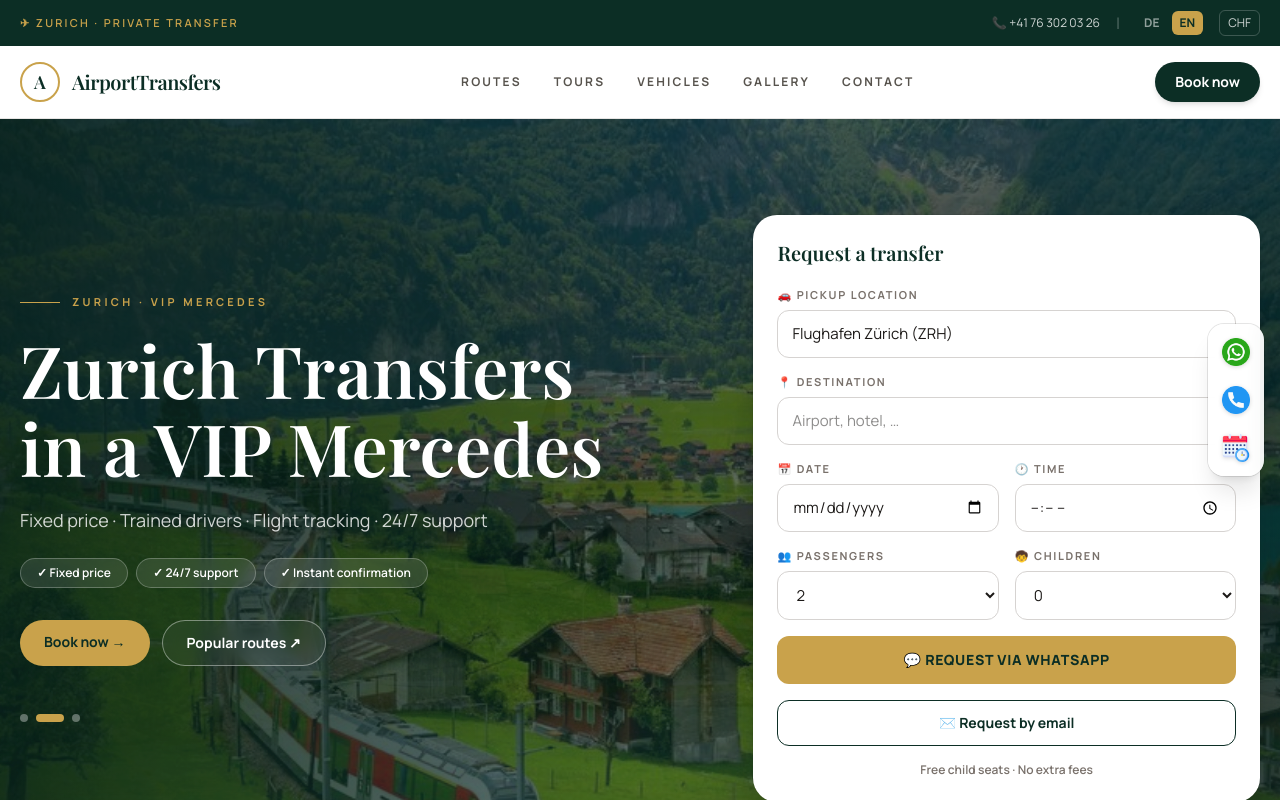
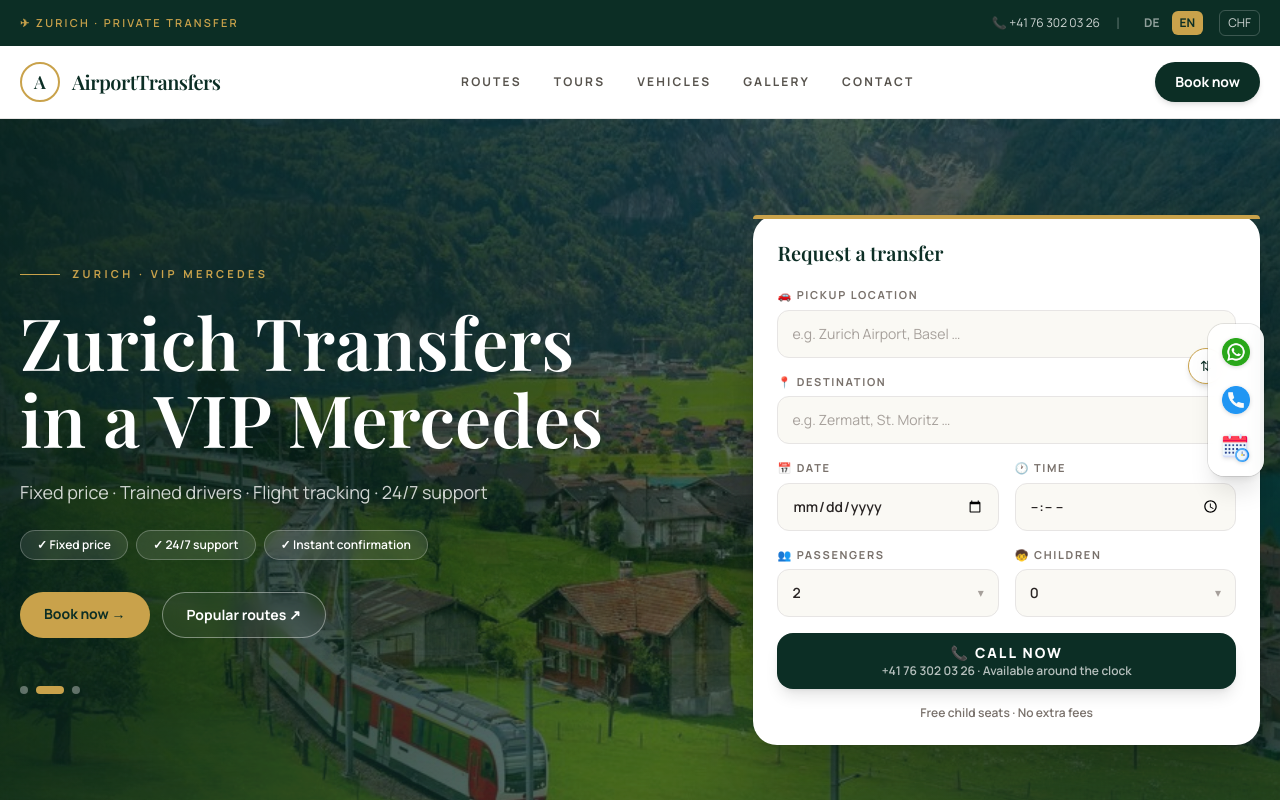
Before and after one commit to fatihemincakiroglu/AirportTransfers, a Next.js app: page /blog in a window 1280 px wide. Shown: the top 800 px of the page. Built offline with nearby package versions, Linux system fonts and the light colour scheme.

Commit message:
premium rezervasyon karti

```diff
--- a/app/components.tsx
+++ b/app/components.tsx
@@ -5,7 +5,7 @@ import Image from "next/image";
 import { useState } from "react";
 import {
   C, WHATSAPP_NUMBER, PHONE_DISPLAY, CONTACT_EMAIL, MAX_PAX,
-  COMPANY_NAME, COMPANY_REG, COMPANY_ADDRESS, LocalName, FOOTER_IMAGE, routes,
+  COMPANY_NAME, COMPANY_REG, COMPANY_ADDRESS, LocalName, FOOTER_IMAGE, routes, SWISS_PLACES,
 } from "./config";
 import { t, Lang } from "./i18n";
 import { useLang } from "./providers";
@@ -245,72 +245,148 @@ export function BookingBar() {
 }
 
 // ── Dikey rezervasyon kartı (ana sayfa hero) ──────────────────
-export function BookingCard() {
-  const { lang, P } = useLang();
-  const L = t[lang];
-  const [f, setF] = useState({ from: "Flughafen Zürich (ZRH)", to: "", date: "", time: "", pax: "2", kids: "0" });
-  const set = (k: string, v: string) => setF((s) => ({ ...s, [k]: v }));
+/* ── Premium form alanları ─────────────────────────────── */
+const fieldWrap =
+  "group relative flex h-12 items-center gap-2.5 rounded-xl border border-stone-200 bg-[#FAF9F4] px-3.5 transition-all focus-within:border-[#C9A24B] focus-within:bg-white focus-within:ring-4 focus-within:ring-[#C9A24B]/15";
+const fieldInput =
+  "w-full bg-transparent text-sm font-semibold text-stone-800 outline-none placeholder:font-normal placeholder:text-stone-400";
 
-  const msg = () =>
-    `${L.msg.title}\n\n${L.msg.from}: ${f.from}\n${L.msg.to}: ${f.to}\n${L.msg.date}: ${f.date}\n${L.msg.time}: ${f.time}\n${L.msg.pax}: ${f.pax}\n${L.msg.kids}: ${f.kids}`;
+/** Aksan/harf duyarsız arama: "zurich" → "Zürich" bulur */
+const norm = (s: string) =>
+  s.toLowerCase().replace(/ä/g, "a").replace(/ö/g, "o").replace(/ü/g, "u")
+   .replace(/é|è|ê/g, "e").replace(/â|à/g, "a").replace(/î/g, "i");
+
+/** İsviçre yerleri için otomatik tamamlamalı alan */
+function PlaceField({ label, icon, value, placeholder, onChange }: {
+  label: string; icon: string; value: string; placeholder: string; onChange: (v: string) => void;
+}) {
+  const [open, setOpen] = useState(false);
+  const q = norm(value.trim());
+  const matches = q.length >= 1
+    ? SWISS_PLACES.filter((p) => norm(p).includes(q) && norm(p) !== q).slice(0, 7)
+    : [];
+  const show = open && matches.length > 0;
 
   return (
-    <div id="buchen" className="rounded-3xl bg-white p-6 text-stone-900 shadow-2xl ring-1 ring-black/5">
+    <div className="relative">
+      <label className={labelCls}>{icon} {label}</label>
+      <div className={fieldWrap}>
+        <input
+          className={fieldInput}
+          placeholder={placeholder}
+          value={value}
+          onChange={(e) => { onChange(e.target.value); setOpen(true); }}
+          onFocus={() => setOpen(true)}
+          onBlur={() => setTimeout(() => setOpen(false), 120)}
+          autoComplete="off"
+        />
+        {value && (
+          <button
+            type="button"
+            aria-label="clear"
+            onMouseDown={(e) => { e.preventDefault(); onChange(""); }}
+            className="shrink-0 text-stone-300 transition-colors hover:text-stone-500"
+          >✕</button>
+        )}
+      </div>
+      {show && (
+        <ul className="absolute z-30 mt-2 max-h-56 w-full overflow-auto rounded-xl bg-white py-1.5 shadow-xl ring-1 ring-black/5">
+          {matches.map((p) => (
+            <li key={p}>
+              <button
+                type="button"
+                onMouseDown={(e) => { e.preventDefault(); onChange(p); setOpen(false); }}
+                className="flex w-full items-center gap-2.5 px-3.5 py-2.5 text-left text-sm font-medium text-stone-700 transition-colors hover:bg-[#FBF7EE]"
+              >
+                <span className="text-xs" style={{ color: C.gold }}>📍</span>
+                {p}
+              </button>
+            </li>
+          ))}
+        </ul>
+      )}
+    </div>
+  );
+}
+
+export function BookingCard() {
+  const { lang } = useLang();
+  const L = t[lang];
+  const [f, setF] = useState({ from: "", to: "", date: "", time: "", pax: "2", kids: "0" });
+  const set = (k: string, v: string) => setF((s) => ({ ...s, [k]: v }));
+  const swap = () => setF((s) => ({ ...s, from: s.to, to: s.from }));
+
+  return (
+    <div id="buchen" className="relative overflow-visible rounded-3xl bg-white p-6 text-stone-900 shadow-2xl ring-1 ring-black/5">
+      <span className="absolute inset-x-0 top-0 h-1 rounded-t-3xl" style={{ background: C.gold }} />
       <h2 className="font-display mb-5 text-xl font-semibold" style={{ color: C.pine }}>
         {L.form.title}
       </h2>
       <div className="space-y-4">
-        <div>
-          <label className={labelCls}>🚗 {L.form.from}</label>
-          <input className={inputCls} placeholder={L.form.fromPh} value={f.from} onChange={(e) => set("from", e.target.value)} />
+        {/* Nereden / Nereye + değiştir düğmesi */}
+        <div className="relative space-y-4">
+          <PlaceField label={L.form.from} icon="🚗" value={f.from} placeholder={L.form.fromPh} onChange={(v) => set("from", v)} />
+          <PlaceField label={L.form.to} icon="📍" value={f.to} placeholder={L.form.toPh} onChange={(v) => set("to", v)} />
+          <button
+            type="button"
+            onClick={swap}
+            aria-label="swap"
+            title="⇅"
+            className="absolute right-3 top-1/2 z-10 flex h-9 w-9 -translate-y-1/2 items-center justify-center rounded-full border bg-white text-sm shadow-md transition-all hover:rotate-180 hover:shadow-lg"
+            style={{ borderColor: C.gold, color: C.pine }}
+          >⇅</button>
         </div>
-        <div>
-          <label className={labelCls}>📍 {L.form.to}</label>
-          <input className={inputCls} placeholder={L.form.toPh} value={f.to} onChange={(e) => set("to", e.target.value)} />
-        </div>
+
+        {/* Tarih / Saat */}
         <div className="grid grid-cols-2 gap-4">
           <div>
             <label className={labelCls}>📅 {L.form.date}</label>
-            <input type="date" className={inputCls} value={f.date} onChange={(e) => set("date", e.target.value)} />
+            <div className={fieldWrap}>
+              <input type="date" className={fieldInput} value={f.date} onChange={(e) => set("date", e.target.value)} />
+            </div>
           </div>
           <div>
             <label className={labelCls}>🕐 {L.form.time}</label>
-            <input type="time" className={inputCls} value={f.time} onChange={(e) => set("time", e.target.value)} />
+            <div className={fieldWrap}>
+              <input type="time" className={fieldInput} value={f.time} onChange={(e) => set("time", e.target.value)} />
             </div>
           </div>
+        </div>
+
+        {/* Yolcu / Çocuk */}
         <div className="grid grid-cols-2 gap-4">
           <div>
             <label className={labelCls}>👥 {L.form.pax}</label>
-            <select className={inputCls} value={f.pax} onChange={(e) => set("pax", e.target.value)}>
+            <div className={fieldWrap}>
+              <select className={`${fieldInput} appearance-none pr-6`} value={f.pax} onChange={(e) => set("pax", e.target.value)}>
                 {Array.from({ length: MAX_PAX }, (_, i) => i + 1).map((n) => (
                   <option key={n} value={n}>{n}</option>
                 ))}
               </select>
+              <span className="pointer-events-none absolute right-3.5 text-xs text-stone-400">▾</span>
+            </div>
           </div>
           <div>
             <label className={labelCls}>🧒 {L.form.kids}</label>
-            <select className={inputCls} value={f.kids} onChange={(e) => set("kids", e.target.value)}>
+            <div className={fieldWrap}>
+              <select className={`${fieldInput} appearance-none pr-6`} value={f.kids} onChange={(e) => set("kids", e.target.value)}>
                 {[0, 1, 2, 3, 4].map((n) => (
                   <option key={n} value={n}>{n}</option>
                 ))}
               </select>
+              <span className="pointer-events-none absolute right-3.5 text-xs text-stone-400">▾</span>
             </div>
           </div>
+        </div>
+
+        {/* Hemen ara */}
         <a
-          href={waHref(msg())}
-          target="_blank"
-          rel="noopener noreferrer"
-          className="block rounded-xl px-4 py-3.5 text-center text-sm font-extrabold uppercase tracking-wider transition-transform hover:-translate-y-0.5"
-          style={{ background: C.gold, color: C.pine }}
+          href={`tel:+${WHATSAPP_NUMBER}`}
+          className="mt-1 flex h-14 flex-col items-center justify-center rounded-2xl text-white shadow-lg transition-all hover:-translate-y-0.5 hover:shadow-xl"
+          style={{ background: C.pine }}
         >
-          💬 {L.form.wa}
-        </a>
-        <a
-          href={mailHref(L.msg.subject, msg())}
-          className="block rounded-xl border px-4 py-3 text-center text-sm font-bold transition-colors"
-          style={{ borderColor: C.pine, color: C.pine }}
-        >
-          ✉️ {L.form.mail}
+          <span className="text-sm font-extrabold uppercase tracking-[0.15em]">📞 {L.form.callNow}</span>
+          <span className="text-xs font-semibold text-white/70">{PHONE_DISPLAY} · {L.form.callSub}</span>
         </a>
         <p className="text-center text-xs font-semibold text-stone-500">{L.form.note}</p>
       </div>
--- a/app/config.ts
+++ b/app/config.ts
@@ -108,3 +108,18 @@ export function altFor(src: string, fallback = "AirportTransfers Zürich"): stri
   if (m) return galleryAlts[Number(m[1]) - 1] ?? fallback;
   return fallback;
 }
+
+// Rezervasyon formu otomatik tamamlama — İsviçre şehir/kanton/tatil yerleri
+export const SWISS_PLACES: string[] = [
+  "Flughafen Zürich (ZRH)",
+  "Zürich", "Winterthur", "Uster", "Rapperswil-Jona", "Baden", "Aarau", "Olten",
+  "Basel", "Liestal", "Bern", "Thun", "Biel/Bienne", "Solothurn",
+  "Luzern / Lucerne", "Zug", "Schwyz", "Einsiedeln", "Sarnen", "Stans", "Altdorf", "Andermatt", "Engelberg",
+  "St. Gallen", "Appenzell", "Herisau", "Glarus", "Frauenfeld", "Kreuzlingen", "Schaffhausen", "Stein am Rhein",
+  "Chur", "Davos", "Klosters", "Arosa", "Lenzerheide", "Flims", "Laax", "St. Moritz", "Pontresina", "Scuol",
+  "Interlaken", "Grindelwald", "Wengen", "Lauterbrunnen", "Mürren", "Gstaad", "Adelboden", "Kandersteg", "Spiez",
+  "Fribourg / Freiburg", "Bulle", "Gruyères", "Neuchâtel / Neuenburg", "Yverdon-les-Bains", "Delémont",
+  "Lausanne", "Montreux", "Vevey", "Nyon", "Morges", "Genf / Geneva",
+  "Sion / Sitten", "Brig", "Visp", "Zermatt", "Täsch", "Saas-Fee", "Crans-Montana", "Verbier", "Leukerbad", "Martigny",
+  "Lugano", "Locarno", "Ascona", "Bellinzona", "Morcote",
+];
--- a/app/i18n.ts
+++ b/app/i18n.ts
@@ -17,10 +17,11 @@ export const t = {
     },
     form: {
       title: "Transfer anfragen",
-      from: "Abholort", fromPh: "Flughafen, Hotel, …",
-      to: "Zielort", toPh: "Flughafen, Hotel, …",
+      from: "Abholort", fromPh: "z. B. Flughafen Zürich, Basel …",
+      to: "Zielort", toPh: "z. B. Zermatt, St. Moritz …",
       date: "Datum", time: "Zeit", pax: "Passagiere", kids: "Kinder",
-      wa: "Per WhatsApp anfragen", mail: "Per E-Mail anfragen",
+      wa: "Per WhatsApp anfragen",
+      callNow: "Jetzt anrufen", callSub: "Rund um die Uhr erreichbar", mail: "Per E-Mail anfragen",
       search: "Jetzt suchen",
       note: "Gratis Kindersitze · Keine Extragebühren",
     },
@@ -205,10 +206,11 @@ export const t = {
     },
     form: {
       title: "Request a transfer",
-      from: "Pickup location", fromPh: "Airport, hotel, …",
-      to: "Destination", toPh: "Airport, hotel, …",
+      from: "Pickup location", fromPh: "e.g. Zurich Airport, Basel …",
+      to: "Destination", toPh: "e.g. Zermatt, St. Moritz …",
       date: "Date", time: "Time", pax: "Passengers", kids: "Children",
-      wa: "Request via WhatsApp", mail: "Request by email",
+      wa: "Request via WhatsApp",
+      callNow: "Call now", callSub: "Available around the clock", mail: "Request by email",
       search: "Search now",
       note: "Free child seats · No extra fees",
     },
```
Lines whose indentation alone changed are shown as unchanged.
